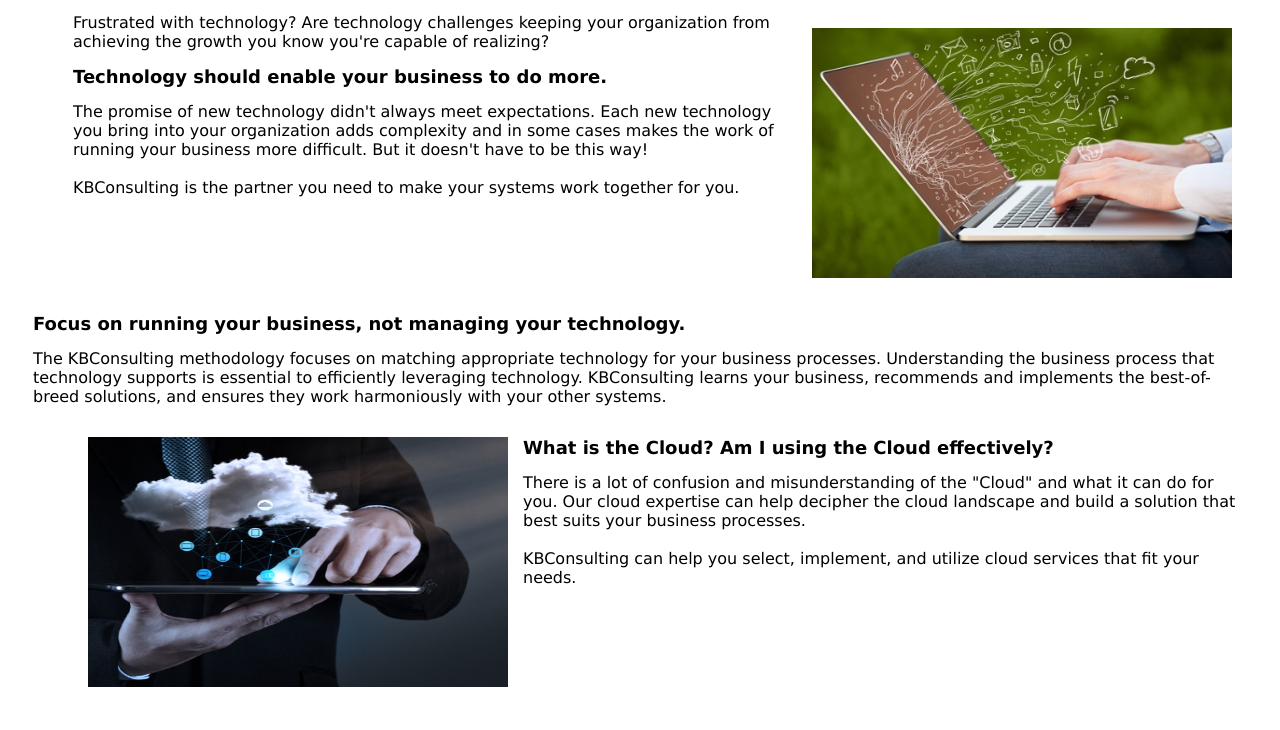
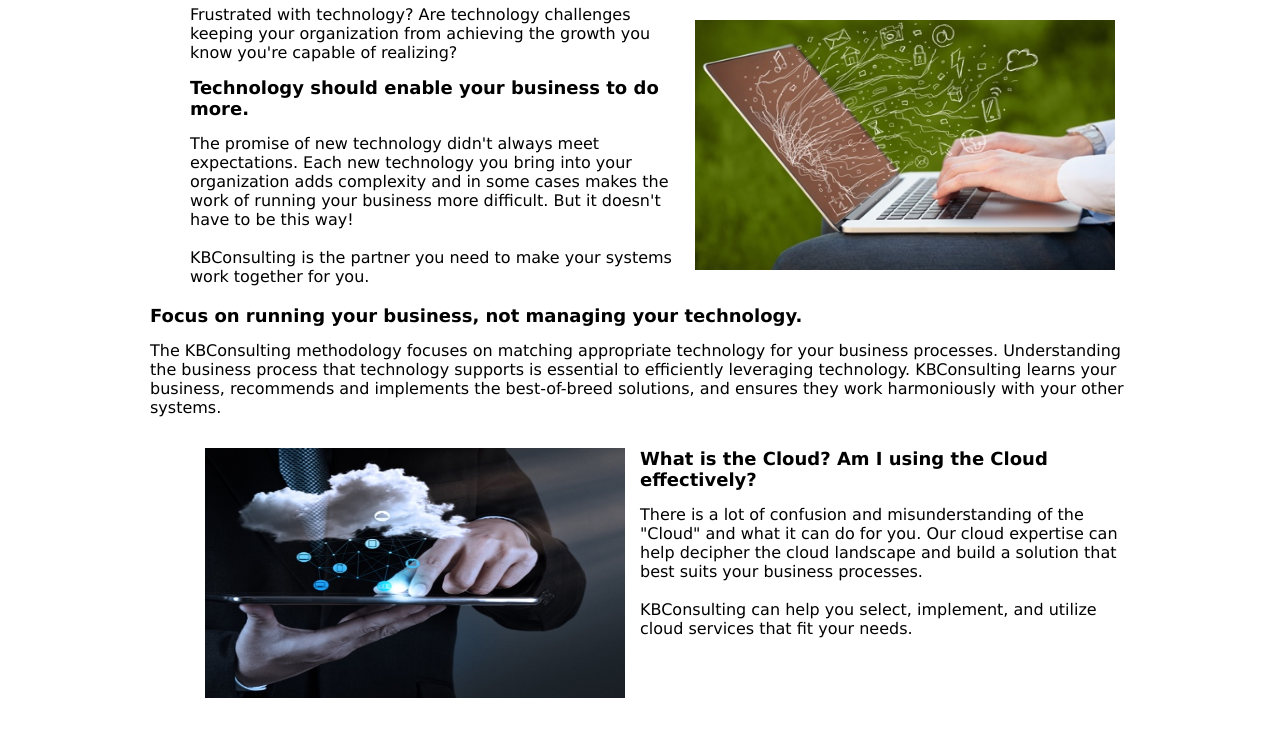
Before and after one commit to KBConsulting/kbconsulting-llc, a plain HTML site: page index.html in a window 1280 px wide. Shown: the part 241-971 px from the top of the page. Drawn offline with Linux system fonts and the light colour scheme.

Commit message:
center pages in browser and max width

```diff
--- a/stylesheets/styles.css
+++ b/stylesheets/styles.css
@@ -17,6 +17,11 @@
   flex-direction: row;
   color: black;
   font-family: montserratlite;
+}
+
+body {
+  max-width: 980px;
+  margin: auto;
 }
 
 h1 {
```
